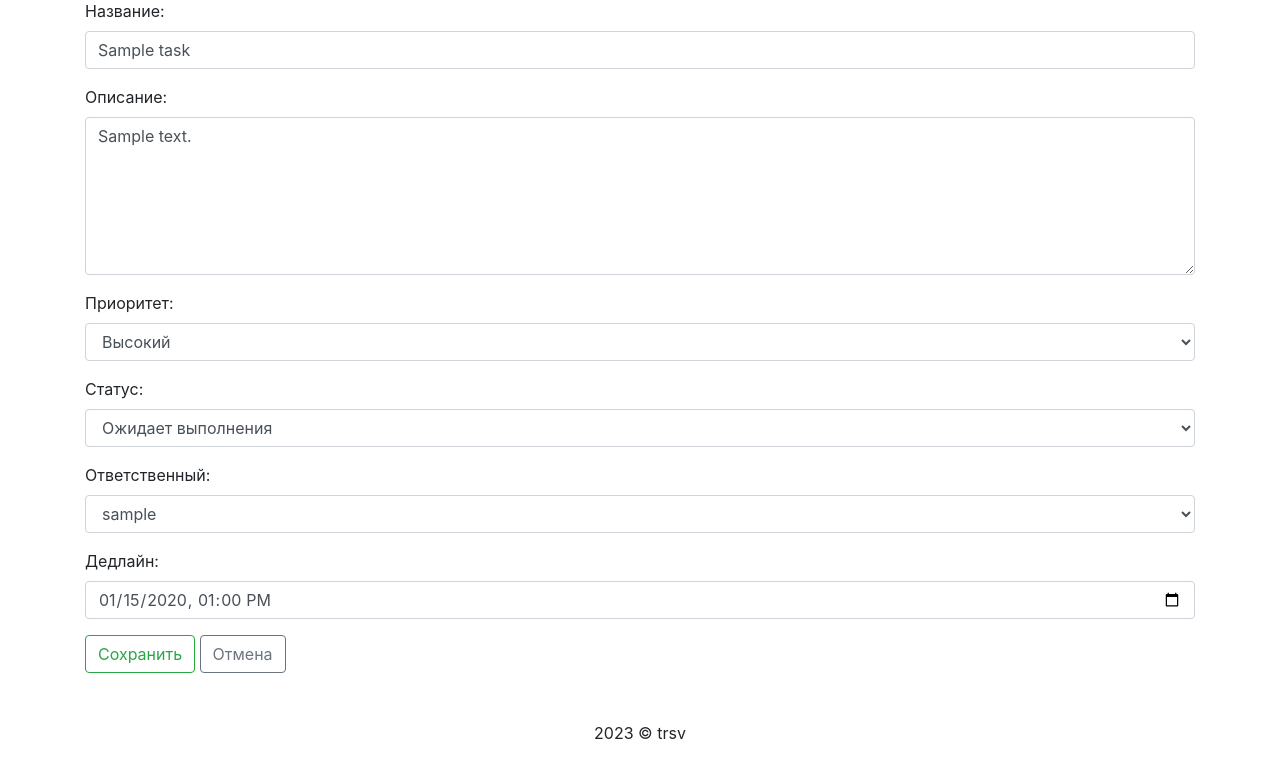
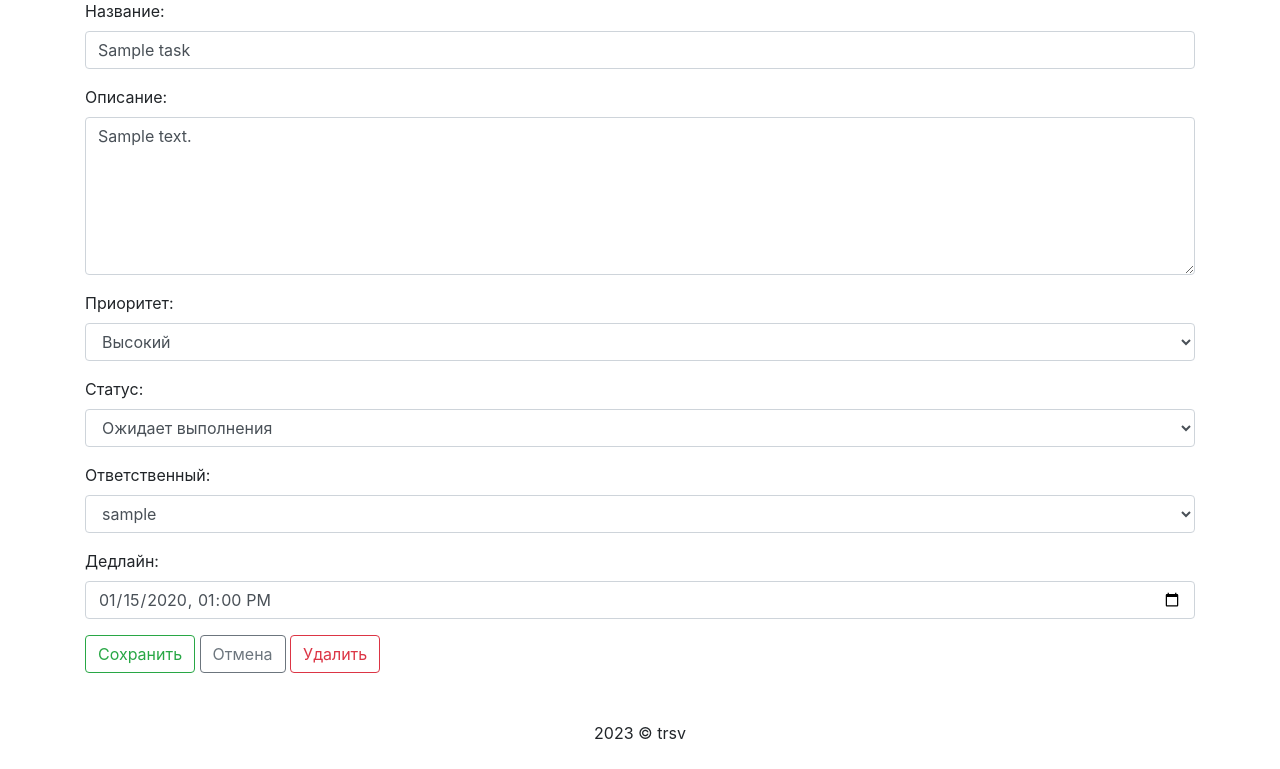
Before and after one commit to trsv-dev/simple_task_tracker, a Django app: page /edit/1/ in a window 1280 px wide. Shown: the part 105-874 px from the top of the page. Run offline with Django 4.2, Linux system fonts and the light colour scheme; a user stored in the database is signed in; tables that the repository leaves empty hold one stand-in row (values such as "Sample post"); parts of the project's set-up code (start-up, migrations or seed data) failed here and were passed over; some libraries are stand-ins or nearby versions.

Commit message:
Fixed a bug in delete task button. Added a delete button on the task editing page. Small changes to .env.example and settings.py.

```diff
--- a/backend/task_tracker/settings.py
+++ b/backend/task_tracker/settings.py
@@ -69,7 +69,7 @@ STATICFILES_DIRS = [BASE_DIR / 'static']
 
 WSGI_APPLICATION = 'task_tracker.wsgi.application'
 
-# SQLite settings (при локальной разработке):
+# SQLite settings (for local development):
 ###############################################################################
 
 DATABASES = {
@@ -79,7 +79,7 @@ DATABASES = {
     }
 }
 
-# PostgreSQL settings (на продакшне или локально в контейнерах):
+# PostgreSQL settings (for production or locally in containers):
 ###############################################################################
 
 # DATABASES = {
--- a/backend/templates/tasks/create.html
+++ b/backend/templates/tasks/create.html
@@ -68,9 +68,15 @@
             <input type="datetime-local" class="form-control" id="id_deadline" name="deadline" {% if task %}value="{{ task.deadline|date:'Y-m-d\TH:i' }}"{% elif form.deadline.value %}value="{{ form.deadline.value }}"{% endif %} required>
         </div>
 
-        <div class="btn-group-toggle">
-            <button type="submit" class="btn btn-outline-success">{% if task %}Сохранить{% else %}Создать{% endif %}</button>
-            <a href="{% url 'tracker:index' %}" class="btn btn-outline-secondary">Отмена</a>
+        <div class="btn-group-justified">
+            <button type="submit" class="btn btn-outline-success">
+                {% if task %}Сохранить{% else %}Создать{% endif %}
+            </button>
+            <a href="{% url 'tracker:detail' pk=task.id %}" class="btn btn-outline-secondary">Отмена</a>
+            {#    Кнопка удаления вынеседа в отдельный блок чтобы явно указать метод POST, который требуется в @require_POST #}
+            {% if task %}
+                <button type="submit" formaction="{% url 'tracker:delete' pk=task.id %}" class="btn btn-outline-danger">Удалить</button>
+            {% endif %}
         </div>
     </form>
 </div>
```
Also changed, not shown: backend/templates/tasks/task_detail.html (+11 -3 lines), 1 other file.
